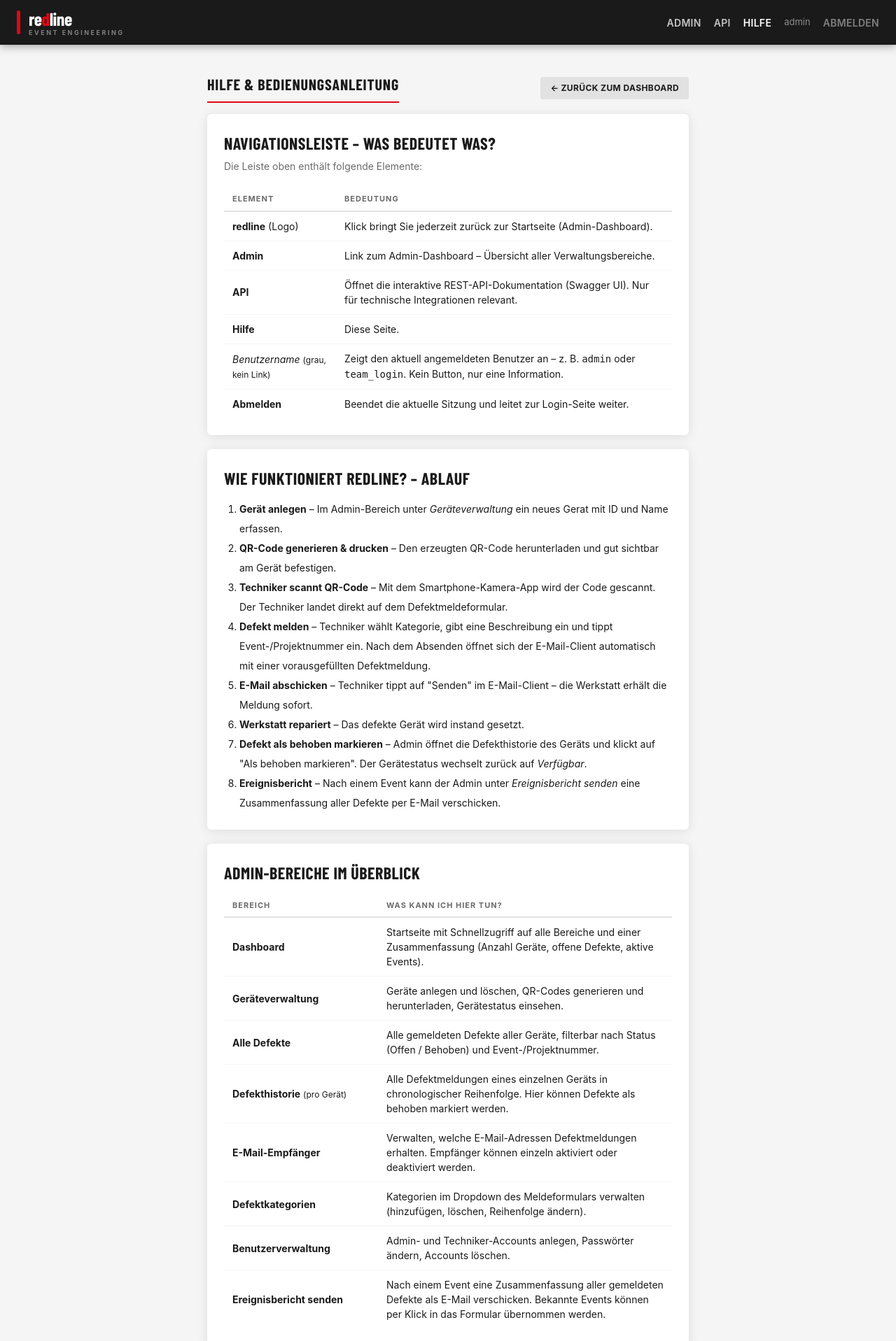
After one commit to kwieser76/redline, a Flask app: page /admin/help in a window 1280 px wide. The commit adds this page. Shown: the top 1917 px of the page at 70% size. Run offline with Flask 3, Linux system fonts and the light colour scheme; a user stored in the database is signed in; some web fonts are replaced.

Commit message:
fix(ui): fix Übernehmen button, add dashboard buttons, nav-user tooltip, help page
a) Fix 'Übernehmen' button in Ereignisbericht: replaced inline tojson
   with data-attributes to avoid double-quote conflicts in onclick attr.
b) Add '← Zurück zum Dashboard' button to all admin pages that were
   missing it: all_defects, devices, users, event_report, device_history,
   qr_page.
c) Improve nav-user display: add title tooltip 'Angemeldet als: <user>'
   so the greyed-out username in the header is clearly explained.
d) Add Hilfe page (/admin/help) with navigation guide, workflow overview,
   admin area quick-reference, role table and FAQ. Hilfe link added to
   navbar for all authenticated users.

https://claude.ai/code/session_01PsSnFFMfAL9PcMbE4kzh6W

```diff
--- a/routes/admin.py
+++ b/routes/admin.py
@@ -415,3 +415,14 @@ def _move_category(cat_id: int, direction: str) -> None:
         cats[idx].sort_order,
     )
     db.session.commit()
+
+
+# --------------------------------------------------------------------------- #
+#  Help page                                                                    #
+# --------------------------------------------------------------------------- #
+
+
+@admin_bp.route("/help")
+@login_required
+def help_page():
+    return render_template("admin/help.html")
--- a/templates/admin/all_defects.html
+++ b/templates/admin/all_defects.html
@@ -2,7 +2,11 @@
 {% block title %}Alle Defekte{% endblock %}
 
 {% block content %}
-<div class="section-title">Alle Defekte</div>
+<div class="action-bar">
+  <div class="section-title" style="margin-bottom:0">Alle Defekte</div>
+  <div class="spacer"></div>
+  <a href="{{ url_for('admin.dashboard') }}" class="btn btn-sm btn-secondary">← Zurück zum Dashboard</a>
+</div>
 
 <!-- Filters -->
 <div class="card">
--- a/templates/admin/device_history.html
+++ b/templates/admin/device_history.html
@@ -17,6 +17,7 @@
   <div class="spacer"></div>
   <a href="{{ url_for('admin.qr_page', device_id=device.device_id) }}" class="btn btn-sm btn-outline">QR-Code</a>
   <a href="{{ url_for('admin.devices') }}" class="btn btn-sm btn-secondary">Alle Geräte</a>
+  <a href="{{ url_for('admin.dashboard') }}" class="btn btn-sm btn-secondary">← Dashboard</a>
 </div>
 
 {% if pagination.items %}
--- a/templates/admin/devices.html
+++ b/templates/admin/devices.html
@@ -2,7 +2,11 @@
 {% block title %}Geräteverwaltung{% endblock %}
 
 {% block content %}
-<div class="section-title">Geräteverwaltung</div>
+<div class="action-bar">
+  <div class="section-title" style="margin-bottom:0">Geräteverwaltung</div>
+  <div class="spacer"></div>
+  <a href="{{ url_for('admin.dashboard') }}" class="btn btn-sm btn-secondary">← Zurück zum Dashboard</a>
+</div>
 
 <!-- Add device form -->
 <div class="card">
--- /dev/null
+++ b/templates/admin/help.html
@@ -0,0 +1,179 @@
+{% extends "base.html" %}
+{% block title %}Hilfe{% endblock %}
+
+{% block content %}
+<div class="action-bar">
+  <div class="section-title" style="margin-bottom:0">Hilfe &amp; Bedienungsanleitung</div>
+  <div class="spacer"></div>
+  {% if current_user.is_admin %}
+  <a href="{{ url_for('admin.dashboard') }}" class="btn btn-sm btn-secondary">← Zurück zum Dashboard</a>
+  {% endif %}
+</div>
+
+<!-- Navigation erklären -->
+<div class="card">
+  <div class="card-title">Navigationsleiste – was bedeutet was?</div>
+  <div class="card-subtitle">Die Leiste oben enthält folgende Elemente:</div>
+  <table style="width:100%;border-collapse:collapse;margin-top:12px;font-size:14px;">
+    <thead>
+      <tr style="border-bottom:2px solid var(--gray-200);">
+        <th style="text-align:left;padding:8px 12px;width:160px;">Element</th>
+        <th style="text-align:left;padding:8px 12px;">Bedeutung</th>
+      </tr>
+    </thead>
+    <tbody>
+      <tr style="border-bottom:1px solid var(--gray-100);">
+        <td style="padding:10px 12px;"><strong>redline</strong> (Logo)</td>
+        <td style="padding:10px 12px;">Klick bringt Sie jederzeit zurück zur Startseite (Admin-Dashboard).</td>
+      </tr>
+      <tr style="border-bottom:1px solid var(--gray-100);">
+        <td style="padding:10px 12px;"><strong>Admin</strong></td>
+        <td style="padding:10px 12px;">Link zum Admin-Dashboard – Übersicht aller Verwaltungsbereiche.</td>
+      </tr>
+      <tr style="border-bottom:1px solid var(--gray-100);">
+        <td style="padding:10px 12px;"><strong>API</strong></td>
+        <td style="padding:10px 12px;">Öffnet die interaktive REST-API-Dokumentation (Swagger UI). Nur für technische Integrationen relevant.</td>
+      </tr>
+      <tr style="border-bottom:1px solid var(--gray-100);">
+        <td style="padding:10px 12px;"><strong>Hilfe</strong></td>
+        <td style="padding:10px 12px;">Diese Seite.</td>
+      </tr>
+      <tr style="border-bottom:1px solid var(--gray-100);">
+        <td style="padding:10px 12px;"><em>Benutzername</em> <span style="color:var(--gray-500);font-size:12px;">(grau, kein Link)</span></td>
+        <td style="padding:10px 12px;">Zeigt den aktuell angemeldeten Benutzer an – z.&nbsp;B. <code>admin</code> oder <code>team_login</code>. Kein Button, nur eine Information.</td>
+      </tr>
+      <tr>
+        <td style="padding:10px 12px;"><strong>Abmelden</strong></td>
+        <td style="padding:10px 12px;">Beendet die aktuelle Sitzung und leitet zur Login-Seite weiter.</td>
+      </tr>
+    </tbody>
+  </table>
+</div>
+
+<!-- Workflow -->
+<div class="card">
+  <div class="card-title">Wie funktioniert Redline? – Ablauf</div>
+  <ol style="margin:12px 0 0 0;padding-left:22px;line-height:2;font-size:14px;">
+    <li><strong>Gerät anlegen</strong> – Im Admin-Bereich unter <em>Geräteverwaltung</em> ein neues Gerat mit ID und Name erfassen.</li>
+    <li><strong>QR-Code generieren &amp; drucken</strong> – Den erzeugten QR-Code herunterladen und gut sichtbar am Gerät befestigen.</li>
+    <li><strong>Techniker scannt QR-Code</strong> – Mit dem Smartphone-Kamera-App wird der Code gescannt. Der Techniker landet direkt auf dem Defektmeldeformular.</li>
+    <li><strong>Defekt melden</strong> – Techniker wählt Kategorie, gibt eine Beschreibung ein und tippt Event-/Projektnummer ein. Nach dem Absenden öffnet sich der E-Mail-Client automatisch mit einer vorausgefüllten Defektmeldung.</li>
+    <li><strong>E-Mail abschicken</strong> – Techniker tippt auf "Senden" im E-Mail-Client – die Werkstatt erhält die Meldung sofort.</li>
+    <li><strong>Werkstatt repariert</strong> – Das defekte Gerät wird instand gesetzt.</li>
+    <li><strong>Defekt als behoben markieren</strong> – Admin öffnet die Defekthistorie des Geräts und klickt auf "Als behoben markieren". Der Gerätestatus wechselt zurück auf <em>Verfügbar</em>.</li>
+    <li><strong>Ereignisbericht</strong> – Nach einem Event kann der Admin unter <em>Ereignisbericht senden</em> eine Zusammenfassung aller Defekte per E-Mail verschicken.</li>
+  </ol>
+</div>
+
+<!-- Admin-Bereich Übersicht -->
+<div class="card">
+  <div class="card-title">Admin-Bereiche im Überblick</div>
+  <table style="width:100%;border-collapse:collapse;margin-top:12px;font-size:14px;">
+    <thead>
+      <tr style="border-bottom:2px solid var(--gray-200);">
+        <th style="text-align:left;padding:8px 12px;width:220px;">Bereich</th>
+        <th style="text-align:left;padding:8px 12px;">Was kann ich hier tun?</th>
+      </tr>
+    </thead>
+    <tbody>
+      <tr style="border-bottom:1px solid var(--gray-100);">
+        <td style="padding:10px 12px;"><strong>Dashboard</strong></td>
+        <td style="padding:10px 12px;">Startseite mit Schnellzugriff auf alle Bereiche und einer Zusammenfassung (Anzahl Geräte, offene Defekte, aktive Events).</td>
+      </tr>
+      <tr style="border-bottom:1px solid var(--gray-100);">
+        <td style="padding:10px 12px;"><strong>Geräteverwaltung</strong></td>
+        <td style="padding:10px 12px;">Geräte anlegen und löschen, QR-Codes generieren und herunterladen, Gerätestatus einsehen.</td>
+      </tr>
+      <tr style="border-bottom:1px solid var(--gray-100);">
+        <td style="padding:10px 12px;"><strong>Alle Defekte</strong></td>
+        <td style="padding:10px 12px;">Alle gemeldeten Defekte aller Geräte, filterbar nach Status (Offen / Behoben) und Event-/Projektnummer.</td>
+      </tr>
+      <tr style="border-bottom:1px solid var(--gray-100);">
+        <td style="padding:10px 12px;"><strong>Defekthistorie</strong> <span style="color:var(--gray-500);font-size:12px;">(pro Gerät)</span></td>
+        <td style="padding:10px 12px;">Alle Defektmeldungen eines einzelnen Geräts in chronologischer Reihenfolge. Hier können Defekte als behoben markiert werden.</td>
+      </tr>
+      <tr style="border-bottom:1px solid var(--gray-100);">
+        <td style="padding:10px 12px;"><strong>E-Mail-Empfänger</strong></td>
+        <td style="padding:10px 12px;">Verwalten, welche E-Mail-Adressen Defektmeldungen erhalten. Empfänger können einzeln aktiviert oder deaktiviert werden.</td>
+      </tr>
+      <tr style="border-bottom:1px solid var(--gray-100);">
+        <td style="padding:10px 12px;"><strong>Defektkategorien</strong></td>
+        <td style="padding:10px 12px;">Kategorien im Dropdown des Meldeformulars verwalten (hinzufügen, löschen, Reihenfolge ändern).</td>
+      </tr>
+      <tr style="border-bottom:1px solid var(--gray-100);">
+        <td style="padding:10px 12px;"><strong>Benutzerverwaltung</strong></td>
+        <td style="padding:10px 12px;">Admin- und Techniker-Accounts anlegen, Passwörter ändern, Accounts löschen.</td>
+      </tr>
+      <tr>
+        <td style="padding:10px 12px;"><strong>Ereignisbericht senden</strong></td>
+        <td style="padding:10px 12px;">Nach einem Event eine Zusammenfassung aller gemeldeten Defekte als E-Mail verschicken. Bekannte Events können per Klick in das Formular übernommen werden.</td>
+      </tr>
+    </tbody>
+  </table>
+</div>
+
+<!-- Rollen -->
+<div class="card">
+  <div class="card-title">Benutzerrollen</div>
+  <table style="width:100%;border-collapse:collapse;margin-top:12px;font-size:14px;">
+    <thead>
+      <tr style="border-bottom:2px solid var(--gray-200);">
+        <th style="text-align:left;padding:8px 12px;width:160px;">Rolle</th>
+        <th style="text-align:left;padding:8px 12px;">Zugang</th>
+        <th style="text-align:left;padding:8px 12px;">Typisches Gerät</th>
+      </tr>
+    </thead>
+    <tbody>
+      <tr style="border-bottom:1px solid var(--gray-100);">
+        <td style="padding:10px 12px;"><strong>Administrator</strong></td>
+        <td style="padding:10px 12px;">Vollzugriff auf alle Admin-Bereiche und die API.</td>
+        <td style="padding:10px 12px;">PC / Laptop</td>
+      </tr>
+      <tr>
+        <td style="padding:10px 12px;"><strong>Gemeinschaftsuser</strong> <span style="color:var(--gray-500);font-size:12px;">(team_login)</span></td>
+        <td style="padding:10px 12px;">Zugriff nur auf das Defektmeldeformular (via QR-Code-Link). Kein Admin-Bereich.</td>
+        <td style="padding:10px 12px;">Smartphone / iPhone</td>
+      </tr>
+    </tbody>
+  </table>
+  <p style="font-size:13px;color:var(--gray-600);margin-top:14px;">
+    <strong>Hinweis:</strong> Das Passwort von <code>team_login</code> wird von allen Technikern geteilt.
+    Es sollte regelmässig erneuert werden (Admin → Benutzerverwaltung → Passwort ändern).
+  </p>
+</div>
+
+<!-- FAQ -->
+<div class="card">
+  <div class="card-title">Häufige Fragen</div>
+
+  <div style="margin-top:14px;">
+    <p style="font-weight:700;margin-bottom:4px;">Die QR-Codes führen auf "localhost" – das iPhone kann die Seite nicht öffnen.</p>
+    <p style="font-size:14px;color:var(--gray-700);margin:0 0 16px 0;">
+      In der Konfigurationsdatei (<code>.env</code>) muss <code>APP_BASE_URL</code> auf die IP-Adresse des Computers gesetzt sein, auf dem Redline läuft – z.&nbsp;B. <code>http://192.168.178.133:5000</code>.
+      Nach der Änderung muss die App neu gestartet und ein neuer QR-Code heruntergeladen werden.
+    </p>
+
+    <p style="font-weight:700;margin-bottom:4px;">Das iPhone kann die App nicht erreichen.</p>
+    <p style="font-size:14px;color:var(--gray-700);margin:0 0 16px 0;">
+      iPhone und Computer müssen im selben WLAN-Netzwerk sein. Unter Windows muss zusätzlich Port 5000 in der Firewall freigegeben werden (siehe Installations-Anleitung, Schritt&nbsp;9).
+    </p>
+
+    <p style="font-weight:700;margin-bottom:4px;">Ich habe das Admin-Passwort vergessen.</p>
+    <p style="font-size:14px;color:var(--gray-700);margin:0 0 16px 0;">
+      Wenn kein anderer Admin-Account existiert: Redline kurz stoppen, die Datenbank (<code>redline.db</code>) sichern und neu starten – dabei werden die Standard-Zugangsdaten (<code>admin / admin123</code>) wiederhergestellt, sofern die Tabelle leer ist. Danach sofort das Passwort ändern.
+    </p>
+
+    <p style="font-weight:700;margin-bottom:4px;">Der Ereignisbericht wird nicht gesendet.</p>
+    <p style="font-size:14px;color:var(--gray-700);margin:0 0 16px 0;">
+      Der Versand von Ereignisberichten per E-Mail erfordert einen konfigurierten SMTP-Server (<code>MAIL_SERVER</code>, <code>MAIL_USERNAME</code>, <code>MAIL_PASSWORD</code> in der <code>.env</code>-Datei).
+      Die normalen Defektmeldungen (via QR-Code) benötigen keinen SMTP-Server – die öffnen den E-Mail-Client des Technikers direkt.
+    </p>
+
+    <p style="font-weight:700;margin-bottom:4px;">Was bedeutet der Gerätestatus "Wartung"?</p>
+    <p style="font-size:14px;color:var(--gray-700);margin:0 0 4px 0;">
+      Sobald ein Defekt für ein Gerät gemeldet wird, wechselt dessen Status automatisch auf <em>Wartung</em>. Der Status wird nur im Redline-System gezeigt – er hat keine Verbindung zu externen Systemen. Erst wenn der Defekt als behoben markiert wird, springt der Status wieder auf <em>Verfügbar</em>.
+    </p>
+  </div>
+</div>
+
+{% endblock %}
--- a/templates/admin/qr_page.html
+++ b/templates/admin/qr_page.html
@@ -20,7 +20,8 @@
        class="btn btn-primary">
       QR-Code herunterladen
     </a>
-    <a href="{{ url_for('admin.devices') }}" class="btn btn-secondary">Zurück</a>
+    <a href="{{ url_for('admin.devices') }}" class="btn btn-secondary">Zur Geräteverwaltung</a>
+    <a href="{{ url_for('admin.dashboard') }}" class="btn btn-secondary">← Dashboard</a>
   </div>
 </div>
 
--- a/templates/admin/users.html
+++ b/templates/admin/users.html
@@ -2,7 +2,11 @@
 {% block title %}Benutzerverwaltung{% endblock %}
 
 {% block content %}
-<div class="section-title">Benutzerverwaltung</div>
+<div class="action-bar">
+  <div class="section-title" style="margin-bottom:0">Benutzerverwaltung</div>
+  <div class="spacer"></div>
+  <a href="{{ url_for('admin.dashboard') }}" class="btn btn-sm btn-secondary">← Zurück zum Dashboard</a>
+</div>
 
 <!-- Add user -->
 <div class="card">
--- a/templates/base.html
+++ b/templates/base.html
@@ -29,10 +29,11 @@
     {% if current_user.is_authenticated %}
     <nav class="navbar-nav">
       {% if current_user.is_admin %}
-      <a href="{{ url_for('admin.dashboard') }}" class="nav-link {% if request.endpoint and request.endpoint.startswith('admin.') %}active{% endif %}">Admin</a>
+      <a href="{{ url_for('admin.dashboard') }}" class="nav-link {% if request.endpoint and request.endpoint.startswith('admin.') and request.endpoint != 'admin.help_page' %}active{% endif %}">Admin</a>
       <a href="{{ url_for('api_docs') }}" class="nav-link {% if request.endpoint == 'api_docs' %}active{% endif %}">API</a>
       {% endif %}
-      <span class="nav-user">{{ current_user.username }}</span>
+      <a href="{{ url_for('admin.help_page') }}" class="nav-link {% if request.endpoint == 'admin.help_page' %}active{% endif %}">Hilfe</a>
+      <span class="nav-user" title="Angemeldet als: {{ current_user.username }}">{{ current_user.username }}</span>
       <a href="{{ url_for('auth.logout') }}" class="nav-link nav-logout">Abmelden</a>
     </nav>
     {% endif %}
```
Also changed, not shown: templates/admin/event_report.html (+9 -3 lines).
